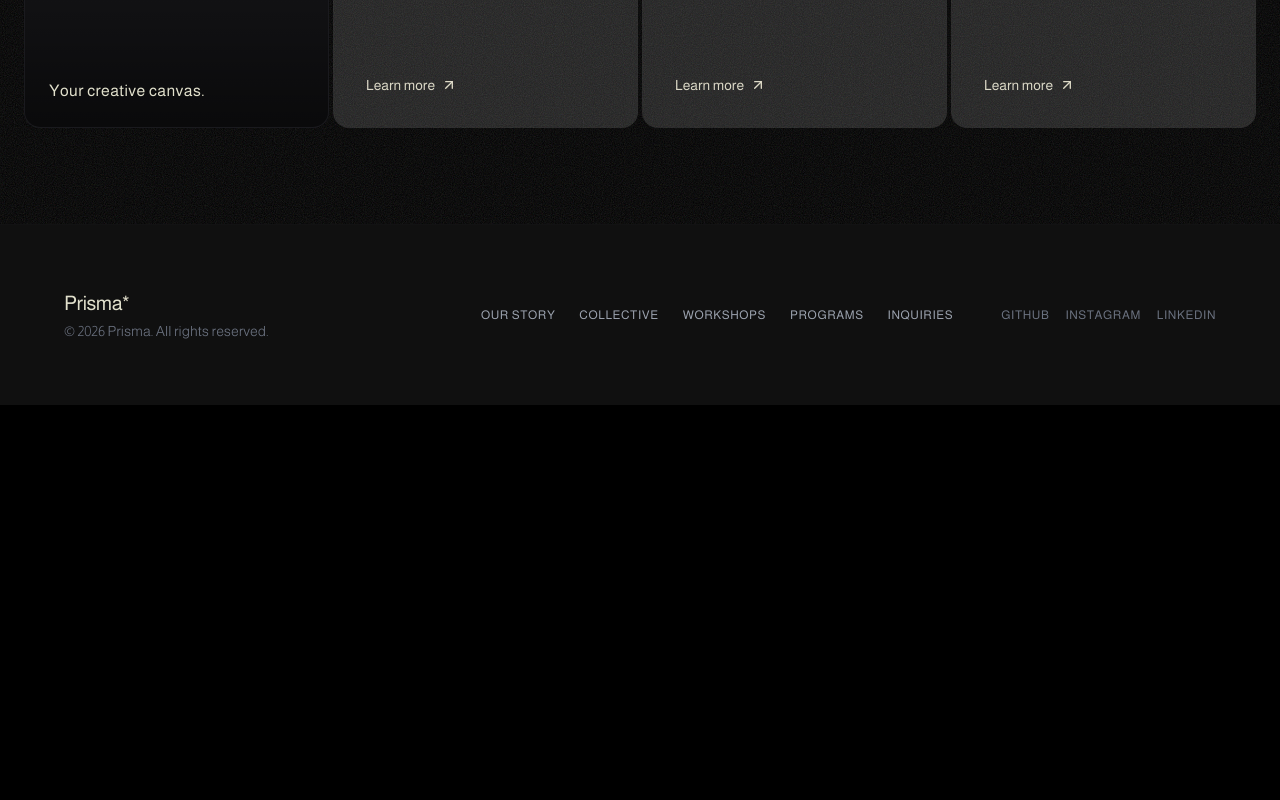
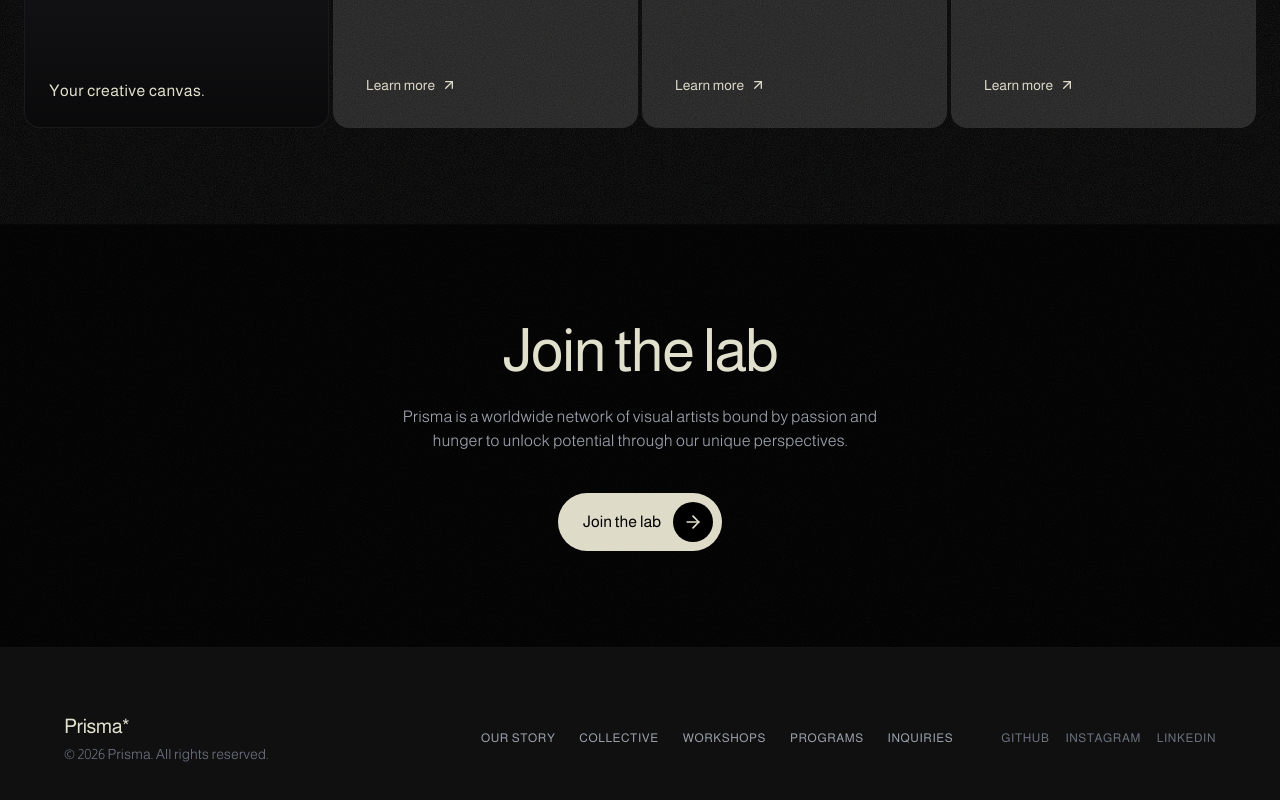
Before and after one commit to VedantChavan385/Freelance_Portfolio, a React (Vite) app in the folder V3/: page / in a window 1280 px wide. Shown: the part 2279-3079 px from the top of the page. Before the commit the page ends 2684 px from the top, so only its background shows below. Built offline with nearby package versions, Linux system fonts and the light colour scheme; grey boxes are pictures that could not be loaded.

Commit message:
Home page completed designing

```diff
--- a/V3/src/components/sections/CTA.jsx
+++ b/V3/src/components/sections/CTA.jsx
@@ -7,7 +7,8 @@ export default function CTA({
   title = "Join the lab",
   description = "Prisma is a worldwide network of visual artists bound by passion and hunger to unlock potential through our unique perspectives.",
   buttonText = "Join the lab",
-  buttonHref = "#"
+  buttonHref,
+  buttonTo = "/contact"
 }) {
   return (
     <Section background="bg-black" className="py-16 md:py-24 border-t border-zinc-900/30 relative select-none">
@@ -23,7 +24,7 @@ export default function CTA({
           {description}
         </p>
 
-        <Button href={buttonHref} className="mt-4">
+        <Button to={buttonTo} href={buttonHref} className="mt-4">
           {buttonText}
         </Button>
       </Container>
--- a/V3/src/pages/Home.jsx
+++ b/V3/src/pages/Home.jsx
@@ -2,6 +2,7 @@ import PageWrapper from '../components/layout/PageWrapper';
 import Hero from '../components/sections/Hero';
 import About from '../components/sections/About';
 import Features from '../components/sections/Features';
+import CTA from '../components/sections/CTA';
 
 export default function Home() {
   return (
@@ -9,6 +10,7 @@ export default function Home() {
       <Hero />
       <About />
       <Features />
+      <CTA />
     </PageWrapper>
   );
 }
```
